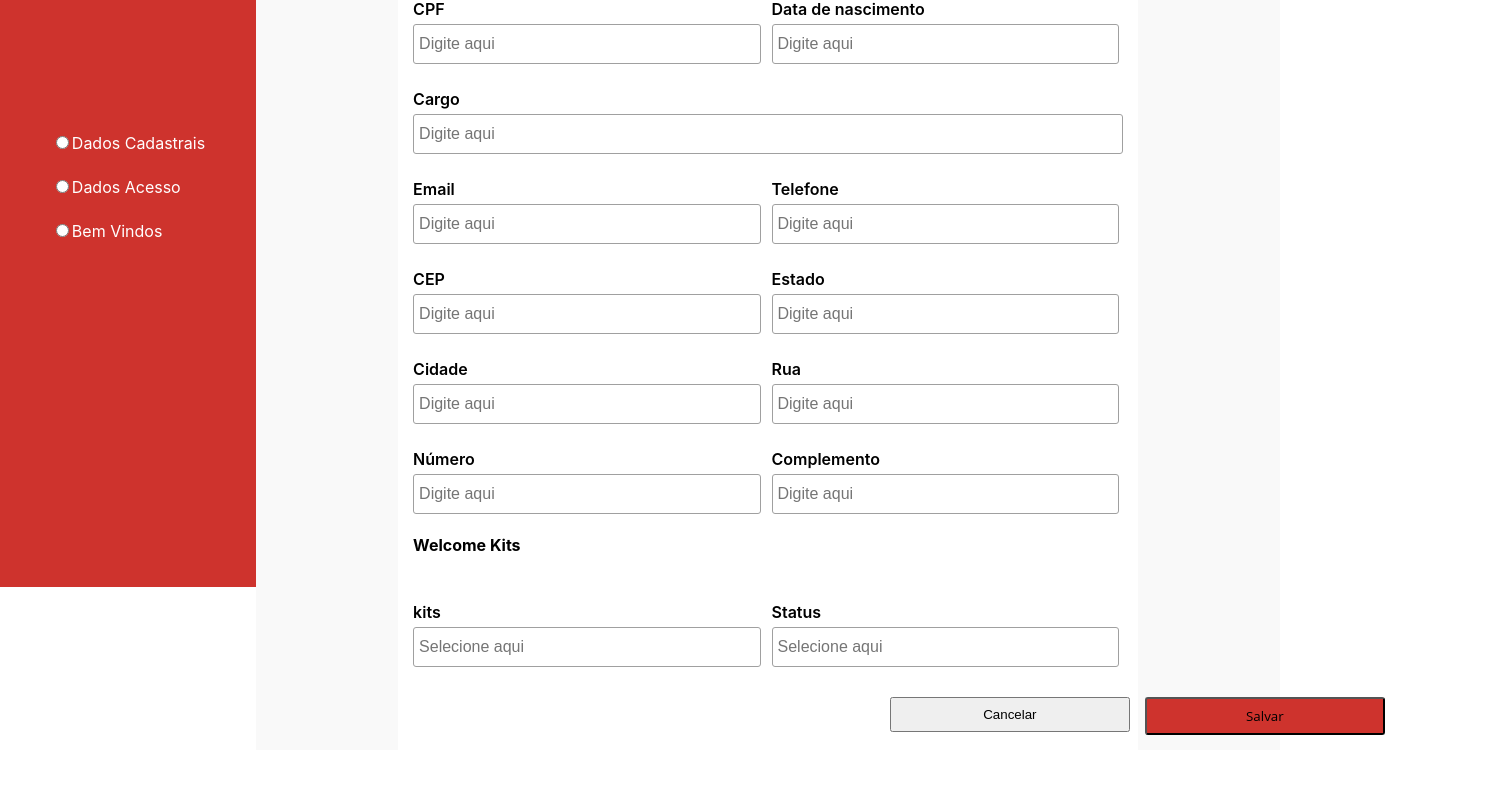
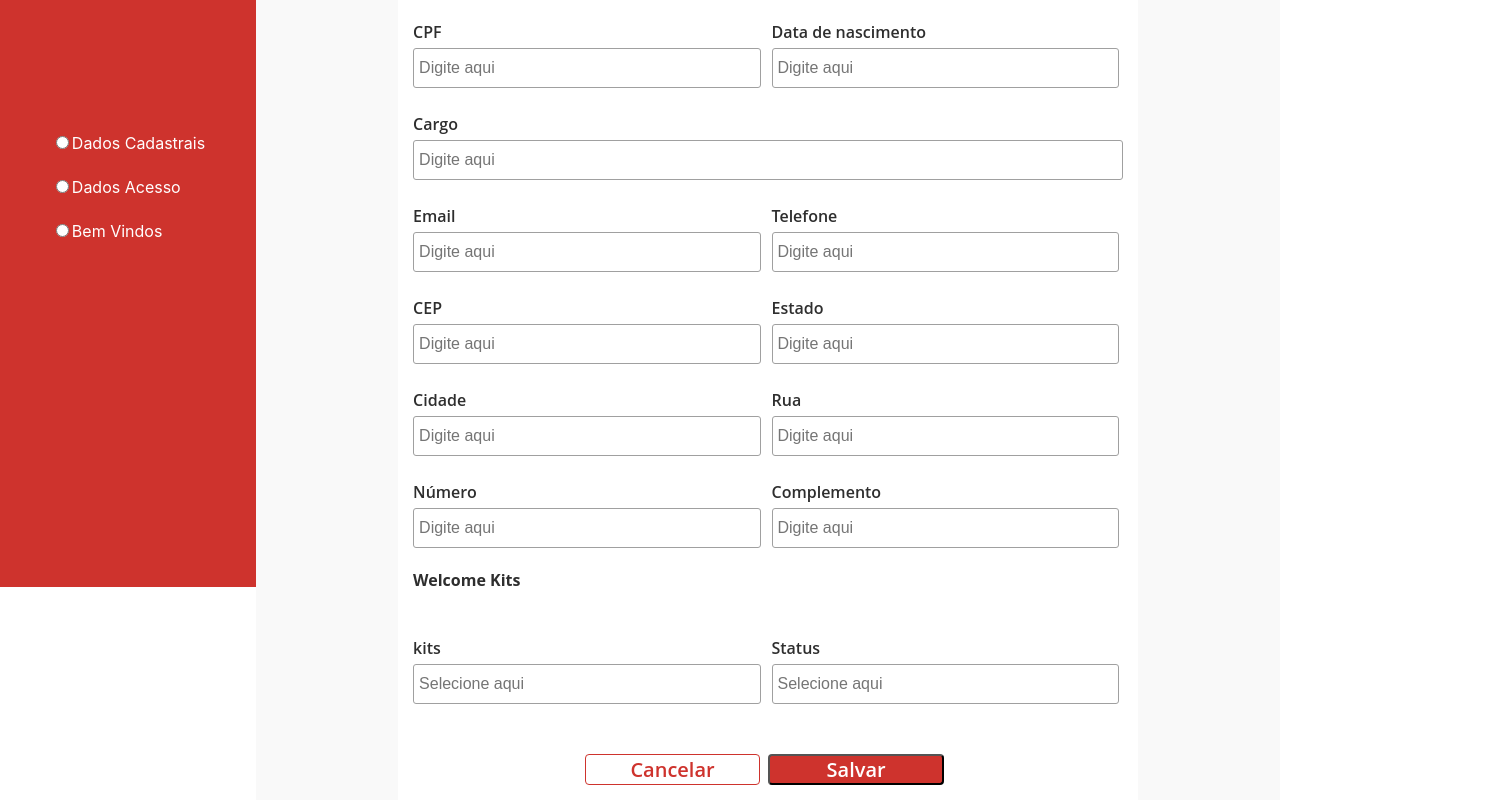
Before and after one commit to StartFuture/onboarding-me-rh-front, a React (Create React App) app: page /forms-cadfuncionario in a window 1280 px wide. Shown: the part 213-1013 px from the top of the page, 1488 px wide, since content can reach past the window. Before the commit the page ends 963 px from the top, so only its background shows below. Built offline with nearby package versions, Linux system fonts and the light colour scheme.

Commit message:
add button cancelar e salvar

```diff
--- a/src/pages/FormCadFunci/assets/css/style.css
+++ b/src/pages/FormCadFunci/assets/css/style.css
@@ -1,8 +1,12 @@
-
 .titleCad h4 {
   height: 100%;
   width: 80%;
-  font-size: 20px;
+  color: #000;
+  font-family: Open Sans;
+  font-size: 24px;
+  font-style: normal;
+  font-weight: 400;
+  line-height: normal;
 }
 
 
@@ -14,6 +18,12 @@
   flex-direction: column;
   align-items: center;
   background: #f9f9f9;
+  color: var(--gray-100, #2E2E2E);
+  font-family: Open Sans;
+  font-size: 16px;
+  font-style: normal;
+  font-weight: 600;
+  line-height: normal;
 }
 
 .formcontent {
@@ -22,7 +32,7 @@
   margin-top: 30px;
   background: white;
   padding: 15px;
-  padding-right: 8px ;
+  padding-right: 8px;
 }
 
 
@@ -62,11 +72,11 @@
   border-width: 1px;
 }
 
-.flexinput div{
-  width:100%;
+.flexinput div {
+  width: 100%;
 }
 
-.flexinput h4{
+.flexinput h4 {
   margin: 25px 0px 5px 0px;
   font-size: 16px;
   font-weight: 600;
@@ -90,25 +100,39 @@
   border-width: 1px;
 }
 
-.btn{
+.btn {
   display: flex;
-  width: 100%;
+  width: 98%;
   justify-content: center;
-  margin-left: 50%;
+  padding-top: 50px;
+  align-items: center;
+  gap: 8px;
 }
 
-.btn button{
-  margin-top: 30px;
-  padding: 8px;
-  margin-left: 15px;
-  width: 30vh;
+.btn-cancelar {
+  width: 25%;
+  border-radius: 4px;
+  border: 1px solid var(--primary, #CE332D);
+  background: var(--white, #FFF);
+  color: #CE332D;
+  gap: 8px;
+  font-family: Open Sans;
+  font-size: 20px;
+  font-style: normal;
+  font-weight: 600;
   cursor: pointer;
-  justify-content: center;
 }
 
-
-#btn-salvar{
-  background-color: #ce332d;
-  border-radius: 3px;
-  font-family: 'Open Sans', sans-serif;
+.btn-salvar {
+  width: 25%;
+  border-radius: 4px;
+  background: var(--primary, #CE332D);
+  padding: 0px 5px;
+  align-items: center;
+  color: var(--white, #FFF);
+  font-family: Open Sans;
+  font-size: 20px;
+  font-style: normal;
+  font-weight: 600;
+  cursor: pointer;
 }
--- a/src/pages/FormCadFunci/index.jsx
+++ b/src/pages/FormCadFunci/index.jsx
@@ -111,16 +111,11 @@ const FormsCadFunci = () => {
               </div>
             </div>
 
+            <div className="btn">
 
-            <div className="btn">
-              <div>
-                <button>Cancelar</button>
-              </div>
-              <div>
-                <button id="btn-salvar">Salvar</button>
-              </div>
+              <button className="btn-cancelar">Cancelar</button>
+              <button className="btn-salvar">Salvar</button>
             </div>
-
           </form>
         </div>
       </div>
```
